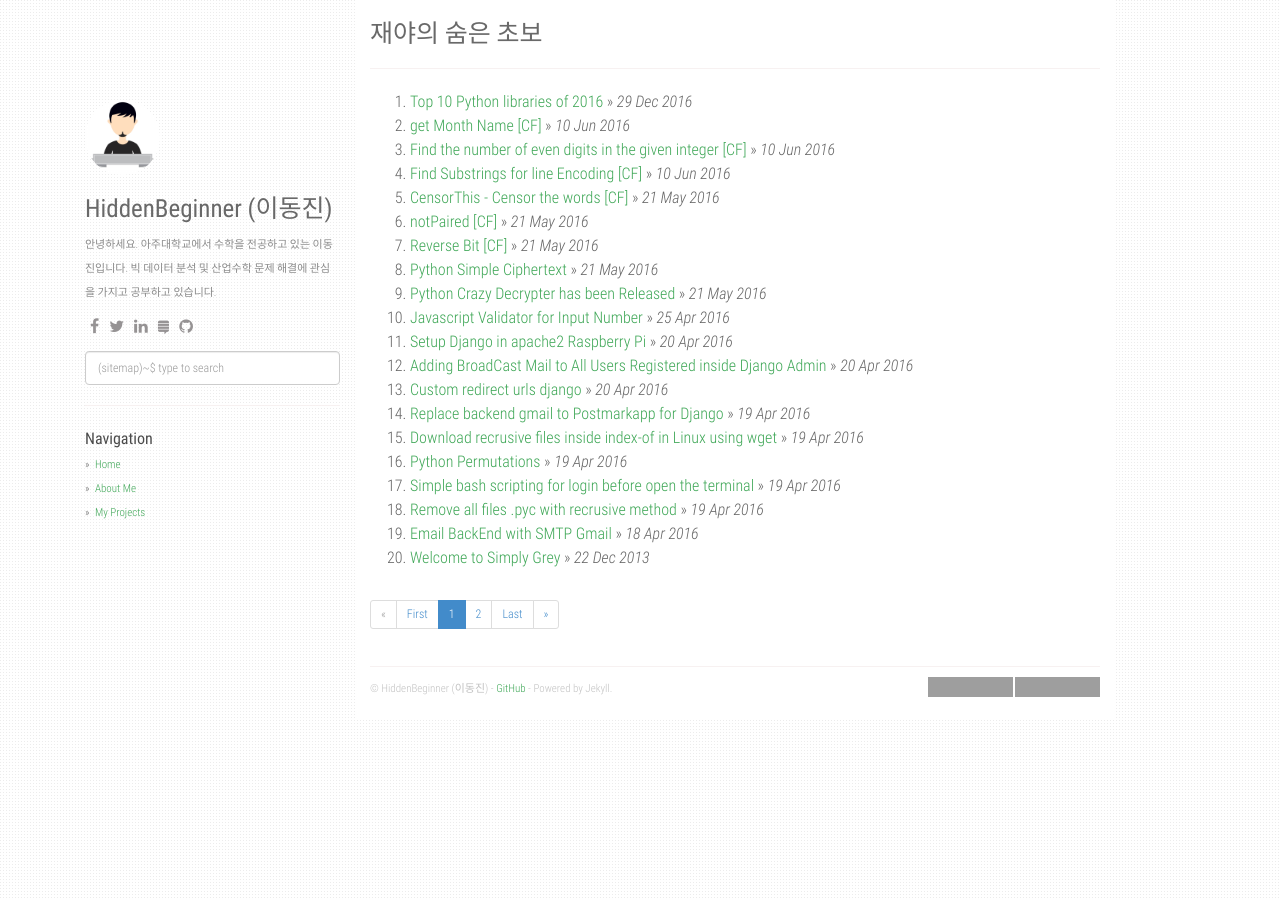
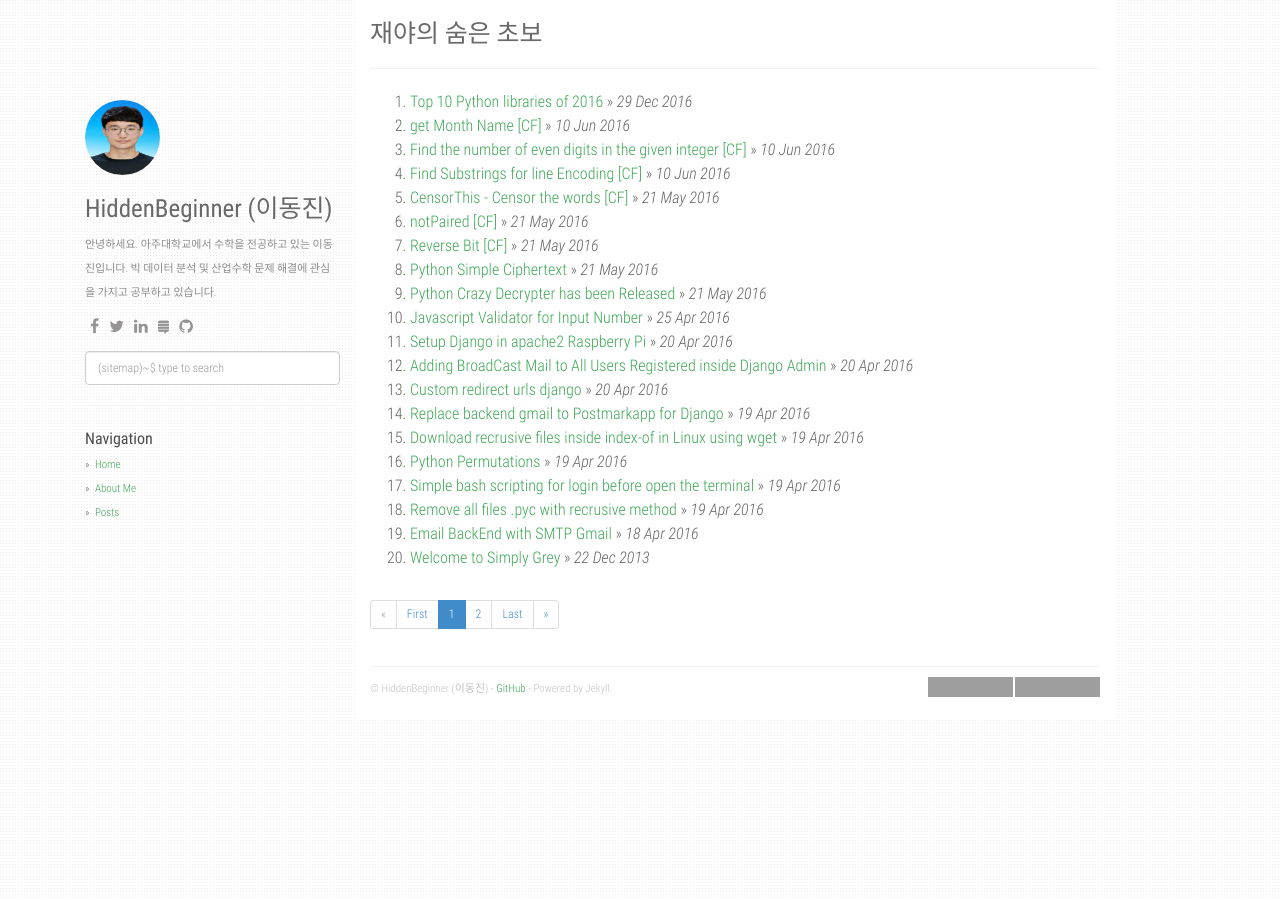
Before and after one commit to agusmakmun/agusmakmun.github.io, a Jekyll site: the page built from index.html, in a window 1280 px wide. Built offline with Jekyll 4.4.1, drawn with Linux system fonts in a browser that asks for light colours; the list of posts is cut into pages by our own code; grey boxes are pictures that could not be loaded.

Commit message:
Update _config.yml

```diff
--- a/_config.yml
+++ b/_config.yml
@@ -3,7 +3,7 @@ description: 재야의 숨은 고수가 되고 싶은 초심자
 author: HiddenBeginner (이동진)
 github: https://github.com/HiddenBeginner
 about: 안녕하세요. 아주대학교에서 수학을 전공하고 있는 이동진입니다. 빅 데이터 분석 및 산업수학 문제 해결에 관심을 가지고 공부하고 있습니다.
-avatar_url: /static/img/avatar.jpg
+avatar_url: /static/img/190524_resize.jpg
 
 enableTags: true
 tagarray: []
@@ -32,7 +32,7 @@ share:
 urls:
     - text: About Me
       url: /about/
-    - text: My Projects
+    - text: Posts
       url: /projects/
 
 url: "https://hiddenbeginner.github.io"
```
